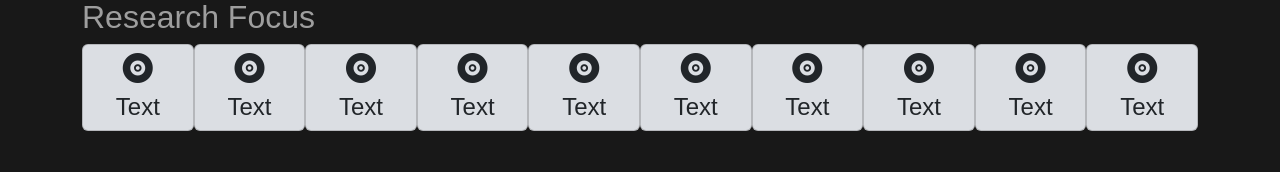
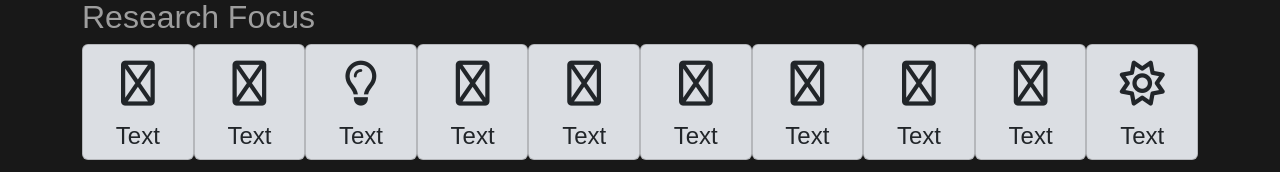
Before and after one commit to nmzamora/VueSite, a Vue app: page / in a window 1280 px wide. Shown: the part 732-904 px from the top of the page. Built offline with nearby package versions, Linux system fonts and the light colour scheme.

Commit message:
Added FontAwesome

```diff
--- a/index.html
+++ b/index.html
@@ -18,6 +18,7 @@
   <div id="app"></div>
   <body>
     <script type="module" src="/src/main.js"></script>
+    <script src="https://kit.fontawesome.com/a78f11fe25.js" crossorigin="anonymous"></script>
     <script
       src="https://cdn.jsdelivr.net/npm/bootstrap@5.3.3/dist/js/bootstrap.bundle.min.js"
       integrity="sha384-YvpcrYf0tY3lHB60NNkmXc5s9fDVZLESaAA55NDzOxhy9GkcIdslK1eN7N6jIeHz"
--- a/src/assets/base.css
+++ b/src/assets/base.css
@@ -72,6 +72,6 @@ body {
   -moz-osx-font-smoothing: grayscale;
 }
 
-.interiorPage{
+.interiorPage {
   max-width: 1200px;
 }
--- a/src/views/HomeView.vue
+++ b/src/views/HomeView.vue
@@ -106,61 +106,61 @@
       <div class="row g-0">
         <div class="col">
           <div class="card">
-            <i class="bi bi-vinyl-fill"></i>
+            <i class="fa-solid fa-industry fa-3x py-3"></i>
             <h4>Text</h4>
           </div>
         </div>
         <div class="col">
           <div class="card">
-            <i class="bi bi-vinyl-fill"></i>
+            <i class="fa-solid fa-leaf fa-3x py-3"></i>
             <h4>Text</h4>
           </div>
         </div>
         <div class="col">
           <div class="card">
-            <i class="bi bi-vinyl-fill"></i>
+            <i class="fa-solid fa-lightbulb fa-3x py-3"></i>
             <h4>Text</h4>
           </div>
         </div>
         <div class="col">
           <div class="card">
-            <i class="bi bi-vinyl-fill"></i>
+            <i class="fa-solid fa-droplet fa-3x py-3"></i>
             <h4>Text</h4>
           </div>
         </div>
         <div class="col">
           <div class="card">
-            <i class="bi bi-vinyl-fill"></i>
+            <i class="fa-solid fa-wind fa-3x py-3"></i>
             <h4>Text</h4>
           </div>
         </div>
         <div class="col">
           <div class="card">
-            <i class="bi bi-vinyl-fill"></i>
+            <i class="fa-solid fa-car-battery fa-3x py-3"></i>
             <h4>Text</h4>
           </div>
         </div>
         <div class="col">
           <div class="card">
-            <i class="bi bi-vinyl-fill"></i>
+            <i class="fa-solid fa-solar-panel fa-3x py-3"></i>
             <h4>Text</h4>
           </div>
         </div>
         <div class="col">
           <div class="card">
-            <i class="bi bi-vinyl-fill"></i>
+            <i class="fa-solid fa-briefcase fa-3x py-3"></i>
             <h4>Text</h4>
           </div>
         </div>
         <div class="col">
           <div class="card">
-            <i class="bi bi-vinyl-fill"></i>
+            <i class="fa-solid fa-user-graduate fa-3x py-3"></i>
             <h4>Text</h4>
           </div>
         </div>
         <div class="col">
           <div class="card">
-            <i class="bi bi-vinyl-fill"></i>
+            <i class="fa-solid fa-sun fa-3x py-3"></i>
             <h4>Text</h4>
           </div>
         </div>
@@ -189,9 +189,7 @@ hr {
   border-width: 3px;
   width: 75%;
 }
-i {
-  font-size: 200%;
-}
+
 .carousel-header {
   object-fit: cover;
   width: 100%;
```
